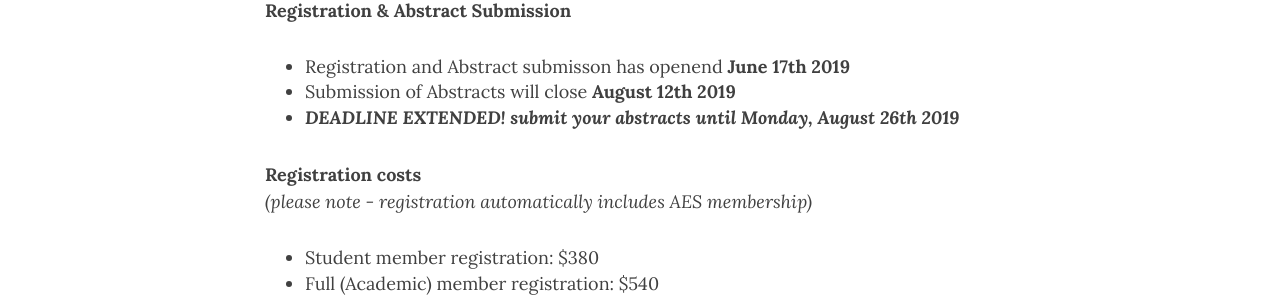
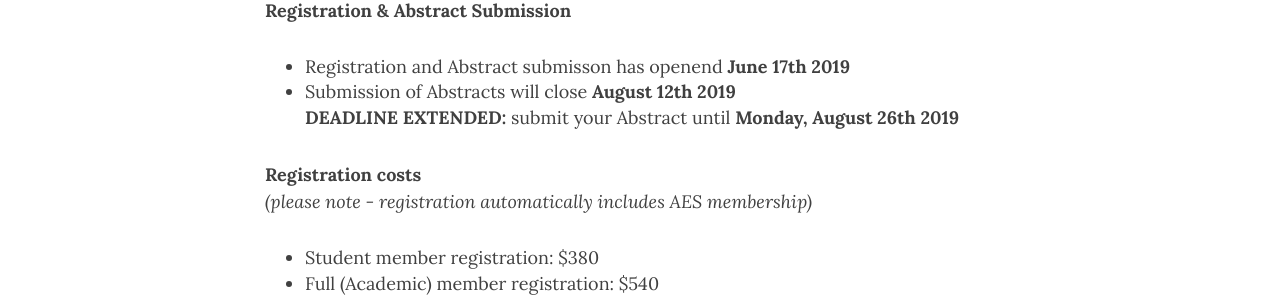
Before and after one commit to ausevo/ausevo.github.io, a Jekyll site: the page built from registration.md, in a window 1280 px wide and 900 px high. Shown: the part 335-633 px from the top of the window. Built offline with Jekyll 4.4.1, drawn with Linux system fonts in a browser that asks for light colours; nearby versions of some CDN libraries.

Commit message:
Update registration.md

```diff
--- a/registration.md
+++ b/registration.md
@@ -7,7 +7,7 @@ subtitle: Conference Registration
 **Registration & Abstract Submission**
    - Registration and Abstract submisson has openend **June 17th 2019**
    - Submission of Abstracts will close **August 12th 2019**
-   - ***DEADLINE EXTENDED! submit your abstracts until Monday, August 26th 2019***
+      **DEADLINE EXTENDED:** submit your Abstract until **Monday, August 26th 2019**
 
 
 **Registration costs**
```
